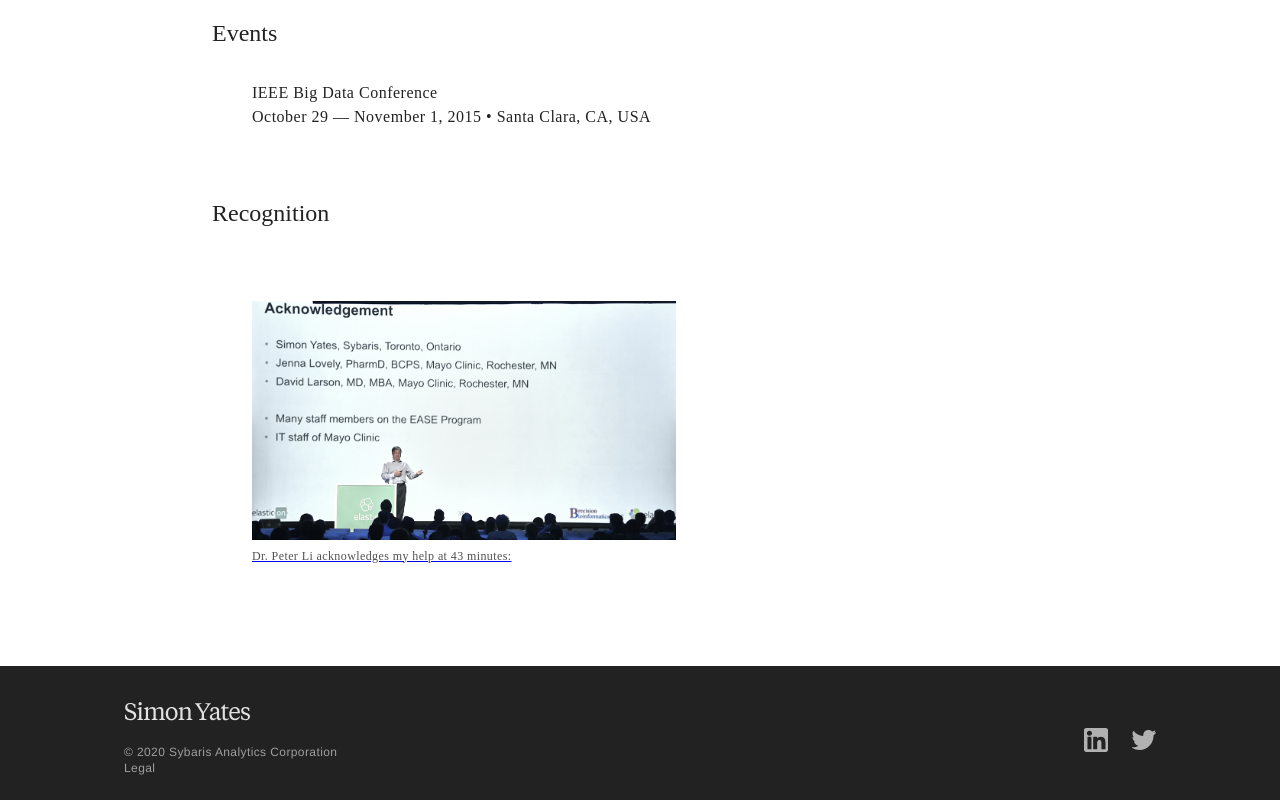
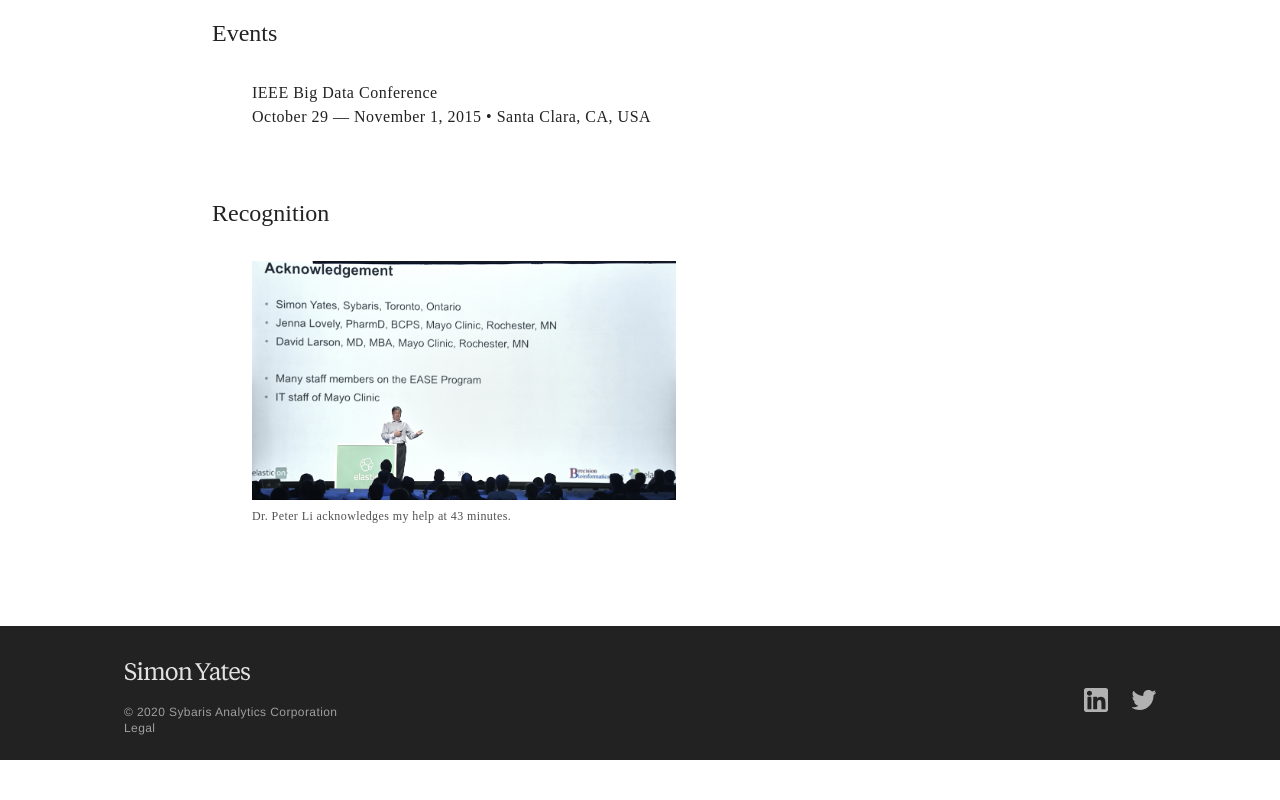
Before and after one commit to cheftechnical/simonyates, a React (Create React App) app: page /work/mayo-clinic in a window 1280 px wide. Shown: the part 1373-2173 px from the top of the page. After the commit the page ends 2133 px from the top, so only its background shows below. Built offline with nearby package versions, Linux system fonts and the light colour scheme; a web font is replaced by a local one.

Commit message:
Fix styling of link

```diff
--- a/src/components/Figure/index.tsx
+++ b/src/components/Figure/index.tsx
@@ -7,10 +7,18 @@ import Image from '../Image';
 interface Props {
 	alt: string;
 	caption?: string;
+	next?: boolean;
 	src: string;
 }
 
 const useStyles = makeStyles((theme) => ({
+	root: {
+
+	},
+	rootNext: {
+		paddingTop: theme.spacing(40/8),
+	},
+
 	caption: {
 		marginTop: theme.spacing((8-2) /8), // subtract 2 for automatic spacing
 
@@ -25,16 +33,20 @@ const useStyles = makeStyles((theme) => ({
 		color: color.grey['700']
 	},
 	image: {
-		paddingTop: theme.spacing(40/8),
+
 	}
 }));
 
 export default function Figure(props: Props) {
 	const classes = useStyles();
-	const {alt, caption, src} = props;
+	const {alt, caption, next, src} = props;
+
+	const rootClassName = (next)
+		? `${classes.root} ${classes.rootNext}`
+		: classes.root;
 
 	return (
-		<figure><Image
+		<figure className={rootClassName}><Image
 			alt={alt}
 			className={classes.image}
 			src={src}
--- a/src/pages/WorkAt/MayoClinic/index.tsx
+++ b/src/pages/WorkAt/MayoClinic/index.tsx
@@ -1,7 +1,7 @@
 import * as React from 'react';
 import {SectionItem} from '../../../components/Section/SectionItem';
 import DefaultLayout from '../../../layouts/Default';
-import {Grid} from '@material-ui/core';
+import {Grid, Link} from '@material-ui/core';
 import WorkAtHeader from '../components/WorkAtHeader';
 import WorkAtDescription from '../components/WorkAtDescription';
 import Sections from '../../../components/Sections';
@@ -124,13 +124,13 @@ export default function MayoClinic() {
 									Recognition
 								</WorkAtSectionTitle>
 
-								<a href="https://www.elastic.co/elasticon/conf/2016/sf/bringing-healthcare-analytics-to-the-point-of-care-at-mayo-clinic">
+								<Link href="https://www.elastic.co/elasticon/conf/2016/sf/bringing-healthcare-analytics-to-the-point-of-care-at-mayo-clinic" target="_blank">
 									<Figure
 										alt="Elasticon 2016"
-										caption="Dr. Peter Li acknowledges my help at 43 minutes:"
+										caption="Dr. Peter Li acknowledges my help at 43 minutes."
 										src="/images/work-at/mayo-clinic/elasticon.png"
 									/>
-								</a>
+								</Link>
 							</Section>
 						</Sections>
 					</Grid>
```
